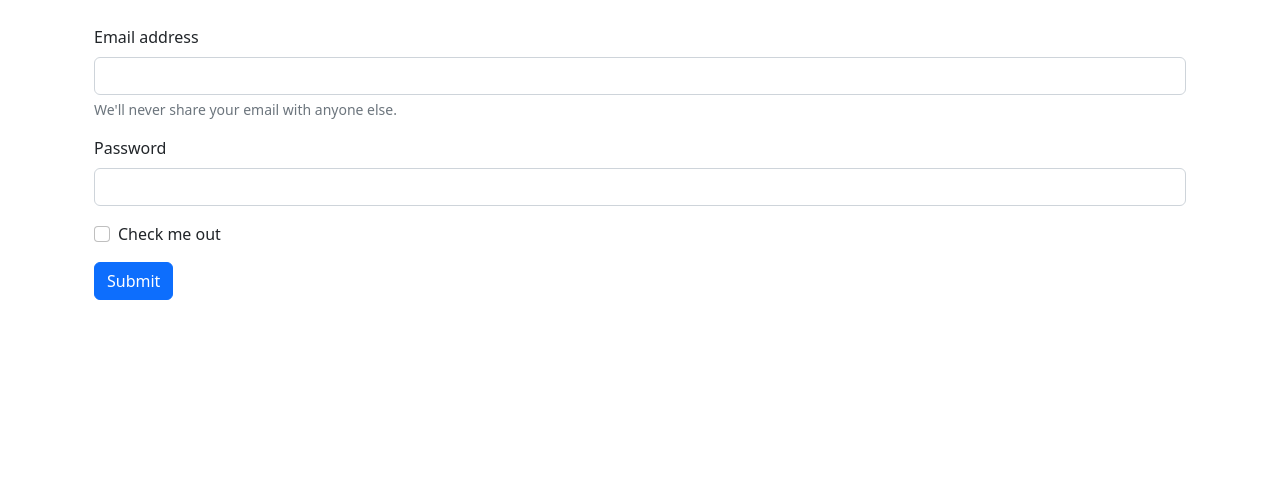
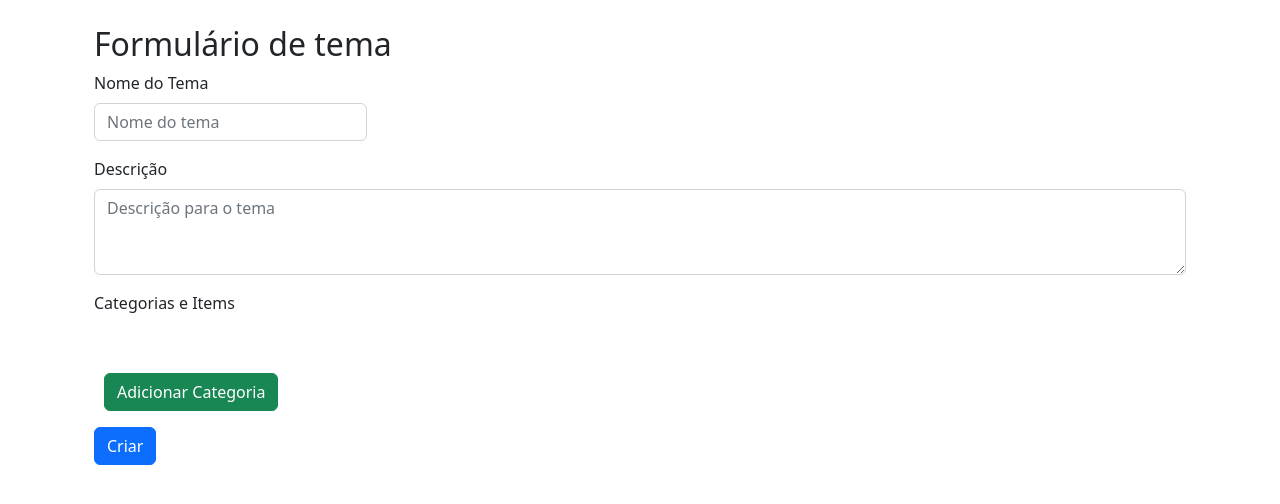
Before and after one commit to prince-neres/drag-and-drop-game, a Flask app: page /formulario in a window 1280 px wide. Shown: the part 56-560 px from the top of the page. Run offline with Flask 2, Linux system fonts and the light colour scheme; data that the repository does not hold is empty.

Commit message:
Add form to create theme

```diff
--- a/app.py
+++ b/app.py
@@ -1,44 +1,8 @@
-import json
-from flask import Flask, Response, render_template
-from flask_sqlalchemy import SQLAlchemy
-from flask_cors import CORS, cross_origin
-
-
-app = Flask(__name__)
-cors = CORS(app)
-app.config['SQLALCHEMY_TRACK_MODIFICATIONS'] = True
-app.config['SQLALCHEMY_DATABASE_URI'] = 'postgresql://postgres:postgres@localhost/jogo'
-db = SQLAlchemy(app)
-
-
-class Atividade(db.Model):
-  id = db.Column(db.Integer, primary_key=True)
-  name = db.Column(db.String(50))
-  description = db.Column(db.String(1000))
-
-  def to_json(self):
-    return { 'id': self.id, 'name': self.name, 'description': self.description }
-
-
-class Categoria(db.Model):
-  id = db.Column(db.Integer, primary_key=True)
-  name = db.Column(db.String(50))
-  description = db.Column(db.String(1000))
-  activity = db.Column(db.Integer, db.ForeignKey('atividade.id'))
-
-  def to_json(self):
-    return { 'id': self.id, 'name': self.name, 'description': self.description }
-
-
-class Item(db.Model):
-  id = db.Column(db.Integer, primary_key=True)
-  name = db.Column(db.String(50))
-  description = db.Column(db.String(1000))
-  activity = db.Column(db.Integer, db.ForeignKey('atividade.id'))
-  category = db.Column(db.Integer, db.ForeignKey('categoria.id'))
-
-  def to_json(self):
-    return { 'id': self.id, 'name': self.name, 'description': self.description }
+from flask import render_template
+from flask_cors import cross_origin
+from configuration import app, db
+from models import Atividade, Categoria, Item
+from utils import gera_response
 
 
 @app.route('/', methods=['GET'])
@@ -60,7 +24,7 @@ def about():
   return render_template('sobre.html')
 
 
-@app.route('/tema/<id>')
+@app.route('/tema/<id>', methods=['GET'])
 @cross_origin()
 def theme(id):
   atividade = Atividade.query.filter_by(id=id).first()
@@ -69,7 +33,7 @@ def theme(id):
   return render_template('jogo.html', atividade=atividade, categorias=categorias, items=items)
 
 
-@app.route('/api/theme/<id>')
+@app.route('/api/theme/<id>', methods=['GET'])
 def get_theme(id):
   atividade = Atividade.query.filter_by(id=id).first()
   categorias = Categoria.query.filter_by(activity=id)
@@ -85,15 +49,14 @@ def get_theme(id):
   return gera_response(200, tema)
 
 
-def gera_response(status, content, mensage=False):
-    body = content
-    if(mensage):
-        body['mensage'] = mensage
-    return Response(json.dumps(body), status=status, mimetype='application/json')
+@app.route('/api/theme', methods=['POST'])
+def create_theme(theme):
+  tema = ''
+  return gera_response(200, tema)
+
 
 
 with app.app_context():
     db.create_all()
 
-
 app.run(debug=True)
--- /dev/null
+++ b/static/js/api.js
@@ -0,0 +1,36 @@
+async function getTheme(theme_id) {
+  const response = await fetch(`http://localhost:3000/api/theme/${theme_id}`)
+  let theme = await response.json()
+  return theme
+}
+
+async function createTheme() {
+  let name = $('#name').val()
+  let description = $('#description').val()
+  let categories = $('#groups #category-input')
+
+  let tema = {}
+  tema.name = name
+  tema.description = description
+  tema.categorias = []
+
+  $.each(categories, function(i, l) {
+    category = {}
+    items = $(l).children('#item-input')
+    category_name = $(l).children('#category-name').val()
+    category.name = category_name
+    category.items = []
+
+
+    $.each(items, function(i, l) {
+      item_name = $(l).children('#item-name').val()
+      item_obj = { "name": item_name }
+      category['items'].push(item_obj)
+    })
+
+    tema.categorias.push(category)
+  })
+
+  console.log(tema)
+
+}
--- a/static/js/jogo.js
+++ b/static/js/jogo.js
@@ -1,23 +1,22 @@
 var url = window.location.href
-var theme = {}
 var theme_id = url.split("/").pop()
 var erros = 0
 var pontuacao = 0
 var tempo = 30
 var tempo_restante = 0
 var thread_tempo
+var theme
 
 
-/* Pega informações do tema e defini os elementos arrastáveis e soltáveis */
-$(document).ready(function () {
-    $.ajax({
-    url: `http://localhost:3000/api/theme/${theme_id}`,
-    type: 'GET',
-    dataType: 'json',
-    success: function(res) {
-      theme = res
-    }
-  })
+/* Começa contagem regressiva de 3 segundos para o início do jogo */
+async function preparaJogo () {
+  await getTheme(theme_id).then(data => theme = data)
+  $('#start').removeClass('hide')
+  tempo_preparar = 3
+  $("#start").html('<p>Prepare-se...</p><h1>' + tempo_preparar + '</h1>')
+  thread_tempo = setInterval(function () {
+      preparacao()
+  }, 1000)
 
   $('.item').draggable(
   {
@@ -35,17 +34,6 @@ $(document).ready(function () {
       drop: itemDrop
     }
   )
-})
-
-
-/* Começa contagem regressiva de 3 segundos para o início do jogo */
-const preparaJogo = () => {
-  $('#start').removeClass('hide')
-  tempo_preparar = 3
-  $("#start").html('<p>Prepare-se...</p><h1>' + tempo_preparar + '</h1>')
-  thread_tempo = setInterval(function () {
-      preparacao()
-  }, 1000)
 }
 
 
--- /dev/null
+++ b/static/js/utils.js
@@ -0,0 +1,57 @@
+function addCategory() {
+  var category_input = `
+    <div id="category-input">
+      <button type="button" id="remove-category" onclick="removeCategory(this)" class="btn btn-danger">
+        Remover Categoria
+      </button>
+      <input id="category-name" class="form-control" placeholder="Categoria" required/>
+      <button  type="button" id="add-item" onclick="addItem(this)" class="btn btn-success">
+        Adicionar Item
+      </button>
+    <div>
+  `
+
+  $(category_input).insertBefore('#add-category')
+}
+
+
+function removeCategory(category) {
+  $(category).parent().remove()
+}
+
+
+function addItem(item) {
+  var item_input = `
+    <div id="item-input">
+      <input id="item-name" class="form-control" placeholder="Item da Categoria" required/>
+      <button type="button" id="remove-item" onclick="removeItem(this)" class="btn btn-danger">
+        Remover Item
+      </button>
+    <div>
+  `
+
+  $(item).parent().append(item_input)
+}
+
+
+function removeItem(item) {
+  $(item).parent().remove()
+}
+
+
+(function () {
+  'use strict'
+  var forms = document.querySelectorAll('.needs-validation')
+
+  Array.prototype.slice.call(forms)
+    .forEach(function (form) {
+      form.addEventListener('submit', function (event) {
+        if (!form.checkValidity()) {
+          event.preventDefault()
+          event.stopPropagation()
+        }
+
+        form.classList.add('was-validated')
+      }, false)
+    })
+})()
--- /dev/null
+++ b/static/style/form.css
@@ -0,0 +1,30 @@
+#groups {
+  display: flex;
+  flex-flow: row wrap;
+  flex-wrap: wrap;
+}
+
+#groups>#add-category {
+  height: 38px;
+  margin: 50px 0 0 10px;
+  align-items: center;
+}
+
+#category-input {
+  width: 18%;
+  padding: 5px;
+  text-align: center;
+  justify-content: center;
+}
+
+#category-input > button {
+  margin: 5px;
+}
+
+#item-input > button {
+  margin: 5px;
+}
+
+button {
+  margin: auto;
+}
--- a/templates/base.html
+++ b/templates/base.html
@@ -9,6 +9,7 @@
     <link rel="stylesheet" href="{{ url_for('static', filename='style/index.css') }}">
     <link rel="stylesheet" href="{{ url_for('static', filename='style/jogo.css') }}">
     <link rel="stylesheet" href="{{ url_for('static', filename='style/sobre.css') }}">
+    <link rel="stylesheet" href="{{ url_for('static', filename='style/form.css') }}">
     <title>Drag and Drop Game</title>
   </head>
   <body>
@@ -38,5 +39,7 @@
     <script src="{{ url_for('static', filename='js/jquery-ui.min.js') }}"></script>
     <script src="{{ url_for('static', filename='js/jquery.ui.touch-punch.min.js') }}"></script>
     <script src="{{ url_for('static', filename='js/jogo.js') }}"></script>
+    <script src="{{ url_for('static', filename='js/api.js') }}"></script>
+    <script src="{{ url_for('static', filename='js/utils.js') }}"></script>
   </body>
 </html>
--- a/templates/formulario.html
+++ b/templates/formulario.html
@@ -1,21 +1,35 @@
 {% extends 'base.html' %}
 {% block content %}
   <div class="container">
-    <form>
+    <h2>Formulário de tema</h2>
+    <form class="needs-validation" novalidate>
+      <div class="mb-3 w-25">
+        <label for="name" class="form-label">Nome do Tema</label>
+        <input id="name" type="text" class="form-control" placeholder="Nome do tema" required>
+        <div class="invalid-feedback">
+          Esse campo não pode estar em branco
+        </div>
+      </div>
+
       <div class="mb-3">
-        <label for="exampleInputEmail1" class="form-label">Email address</label>
-        <input type="email" class="form-control" id="exampleInputEmail1" aria-describedby="emailHelp">
-        <div id="emailHelp" class="form-text">We'll never share your email with anyone else.</div>
+        <label for="description" class="form-label">Descrição</label>
+        <textarea class="form-control" id="description" rows="3" placeholder="Descrição para o tema" required></textarea>
+        <div class="invalid-feedback">
+          Esse campo não pode estar em branco
+        </div>
       </div>
+
       <div class="mb-3">
-        <label for="exampleInputPassword1" class="form-label">Password</label>
-        <input type="password" class="form-control" id="exampleInputPassword1">
+        <label class="form-label">Categorias e Items</label>
+
+        <div id="groups" class="mb-3">
+          <button type="button" id="add-category" onclick="addCategory()" class="btn btn-success">
+            Adicionar Categoria
+          </button>
+        </div>
       </div>
-      <div class="mb-3 form-check">
-        <input type="checkbox" class="form-check-input" id="exampleCheck1">
-        <label class="form-check-label" for="exampleCheck1">Check me out</label>
-      </div>
-      <button type="submit" class="btn btn-primary">Submit</button>
+
+      <button class="btn btn-primary" onclick="createTheme()">Criar</button>
     </form>
   </
 {% endblock content %}
--- a/templates/index.html
+++ b/templates/index.html
@@ -8,7 +8,9 @@
         <div class="card-body">
           <h5 class="card-title">{{tema.name}}</h5>
           <p class="card-text">{{tema.description}}</p>
-          <a href="/tema/{{tema.id}}" class="btn btn-primary">Jogar</a>
+          <a href="/tema/{{tema.id}}" class="btn btn-primary">
+            <button onclick=gerarComponentes()>Jogar</button>
+          </a>
         </div>
       </div>
     {% endfor %}
--- a/templates/jogo.html
+++ b/templates/jogo.html
@@ -52,7 +52,4 @@
       </div>
     </div>
   </div>
-  <script type="text/javascript">
-    console.log('{{tema}}')
-  </script>
 {% endblock content %}
```
Also changed, not shown: configuration.py (added, +10 -0 lines), models.py (added, +31 -0 lines), routes.py (deleted, +0 -58 lines), templates/sobre.html (+5 -6 lines), utils.py (added, +9 -0 lines), static/imgs/antony.png (added), static/imgs/prince.jpg (added), static/style/index.css (line endings or trailing spaces).
